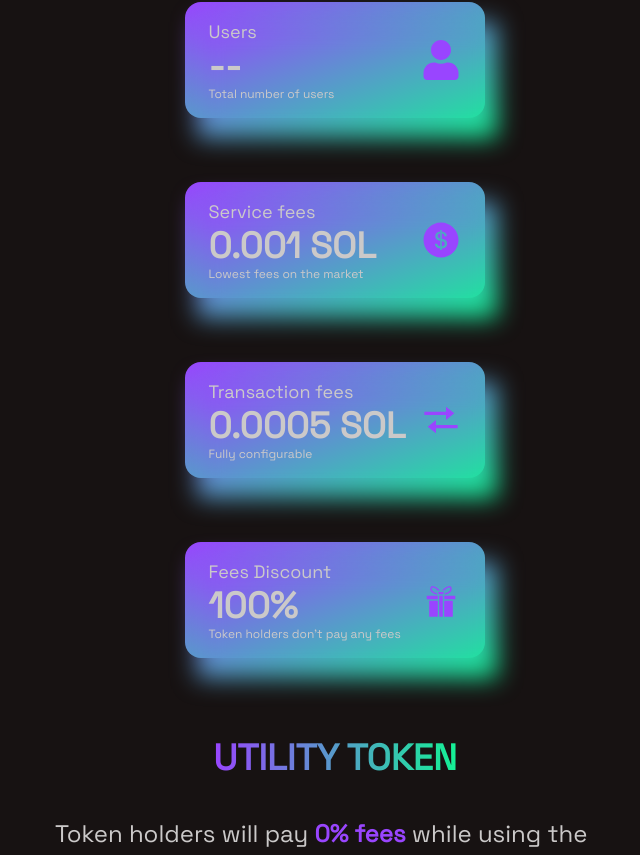
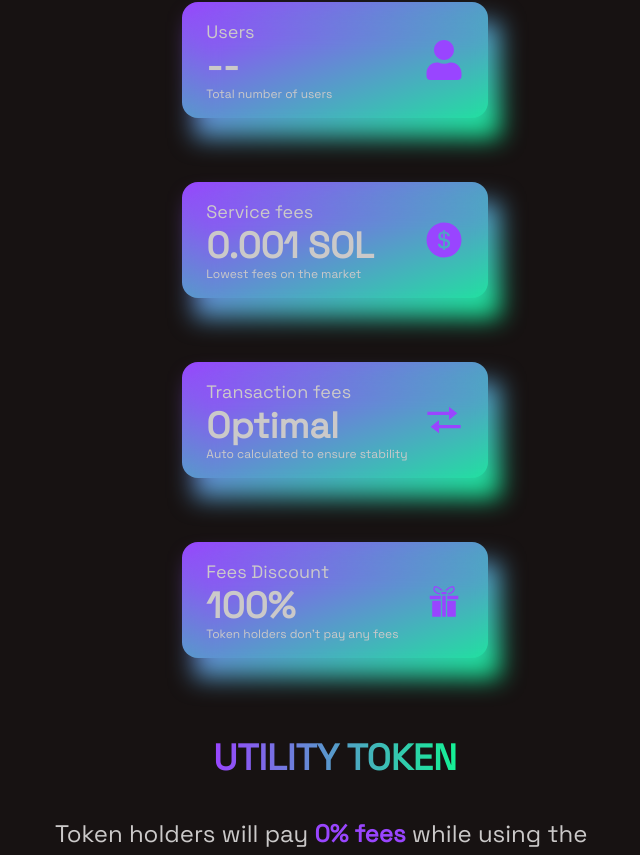
Before and after one commit to nikossoftwaredev/pump-fun-micro-buys, a Next.js app: page / in a window 1280 px wide. Shown: the part 2189-3044 px from the top of the page, without its empty margins (305-945 px from the left). Built offline with nearby package versions, Linux system fonts and the light colour scheme; no server answers.

Commit message:
changes text

```diff
--- a/components/StatsSection.tsx
+++ b/components/StatsSection.tsx
@@ -63,7 +63,7 @@ const StatsSection = () => {
         setLoading(true);
         const { data } = await axios.get(
           `https://api.allorigins.win/get?url=${encodeURIComponent(
-            "http://34.125.202.121:8080/users"
+            "http://35.226.83.55:8080/users"
           )}`
         );
 
@@ -96,8 +96,8 @@ const StatsSection = () => {
       {
         title: "Transaction fees",
         icon: <BiTransfer size={40} />,
-        value: "0.0005 SOL",
-        description: "Fully configurable",
+        value: "Optimal",
+        description: "Auto calculated to ensure stability",
       },
       {
         title: "Fees Discount",
```
